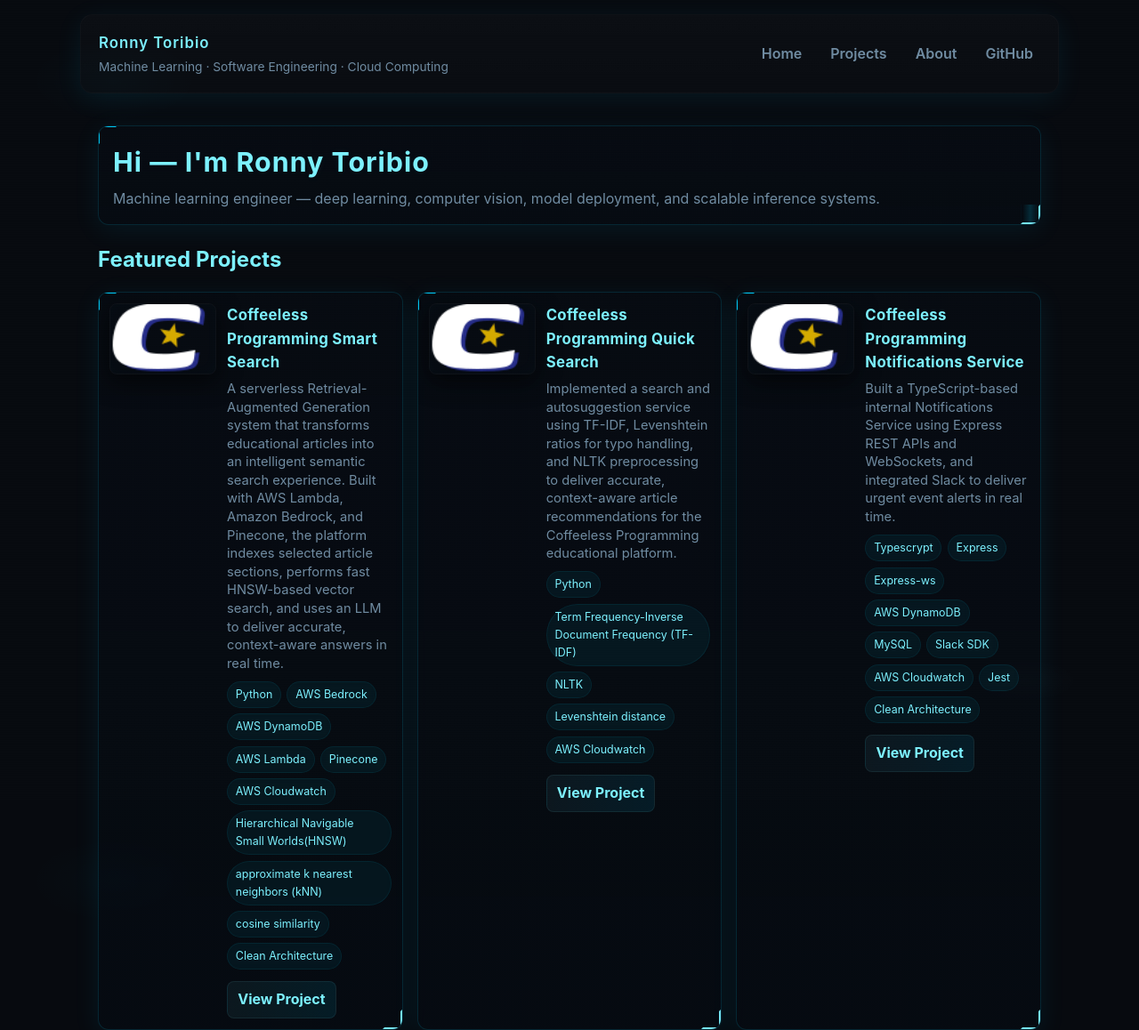
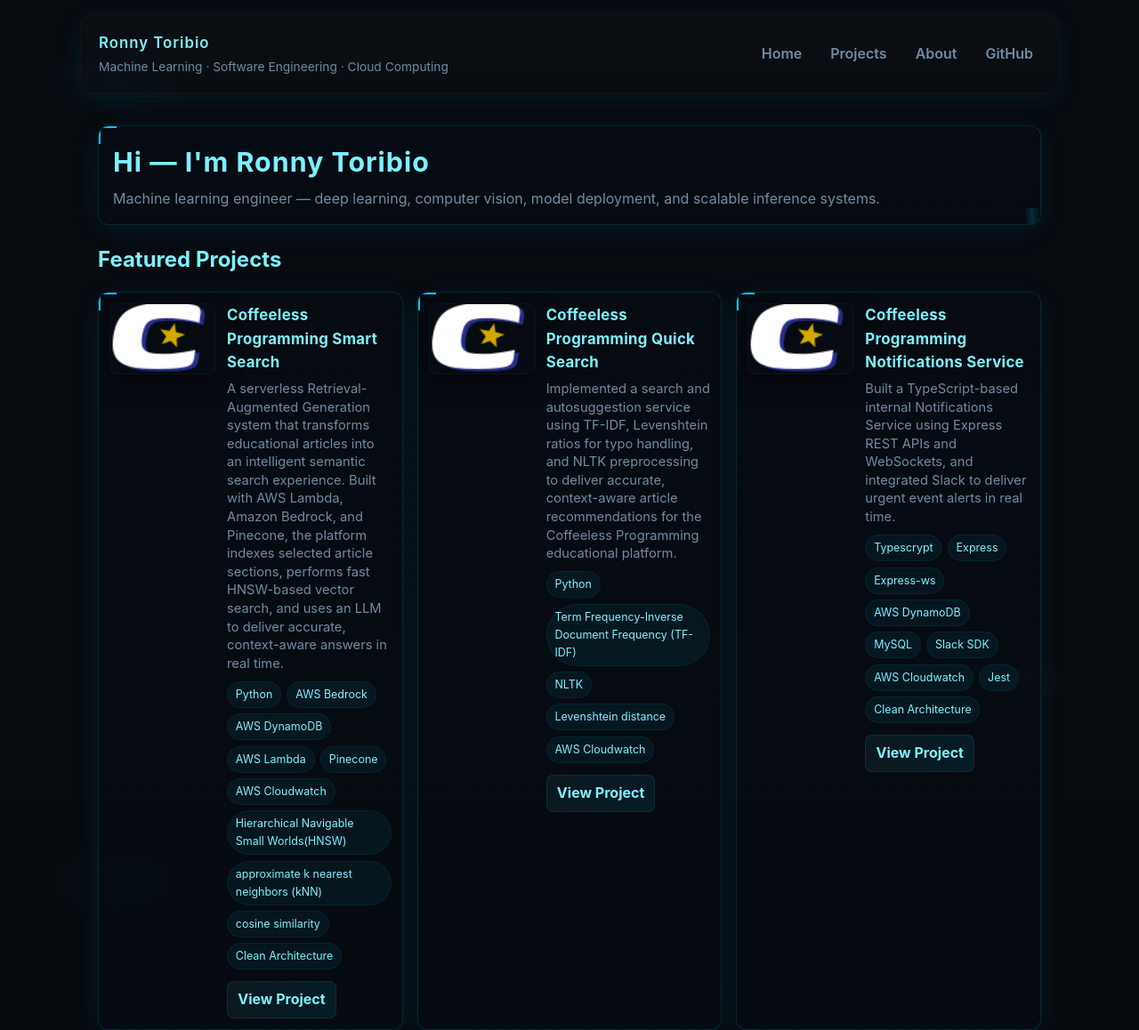
Before and after one commit to ronny-toribio/ronny-toribio.github.io, a Jekyll site: the page built from index.md, in a window 1280 px wide. Shown: the whole page at 89% size. Built offline with Jekyll 4.4.1, drawn with Linux system fonts in a browser that asks for light colours.

Commit message:
Update style.css

```diff
--- a/assets/css/style.css
+++ b/assets/css/style.css
@@ -165,30 +165,26 @@ body::after{
 .hud-card::after{
   content:"";
   position:absolute;
-  width:18px;
-  height:18px;
-  border:2px solid transparent;
+  width:18px; height:18px;
   pointer-events:none;
 }
 .hud-card::before{
-  top:-1px; left:-1px;
-  border-top-color:var(--accent);
-  border-left-color:var(--accent);
+  top:0; left:0;
+  border-top:2px solid var(--accent);
+  border-left:2px solid var(--accent);
+  border-right:none;
+  border-bottom:none;
   opacity:0.9;
-  filter: blur(.2px);
+  filter: blur(.3px);
 }
 .hud-card::after{
   bottom:0px; right:0px;
-  border-bottom-color:var(--accent-2);
-  border-right-color:var(--accent-2);
+  border-bottom:2px solid var(--accent-2);
+  border-right:2px solid var(--accent-2);
+  border-bottom:none;
+  border-right:none;
   opacity:0.9;
-}
-
-/* hover */
-.hud-card:hover{
-  transform: translateY(-6px);
-  box-shadow: 0 18px 60px rgba(0,209,255,0.06), 0 8px 26px rgba(0,0,0,0.6);
-  border-color: rgba(124,241,255,0.35);
+  filter: blur(.3px);
 }
 
 /* ========== PROJECT LIST (home / projects) ========== */
```
